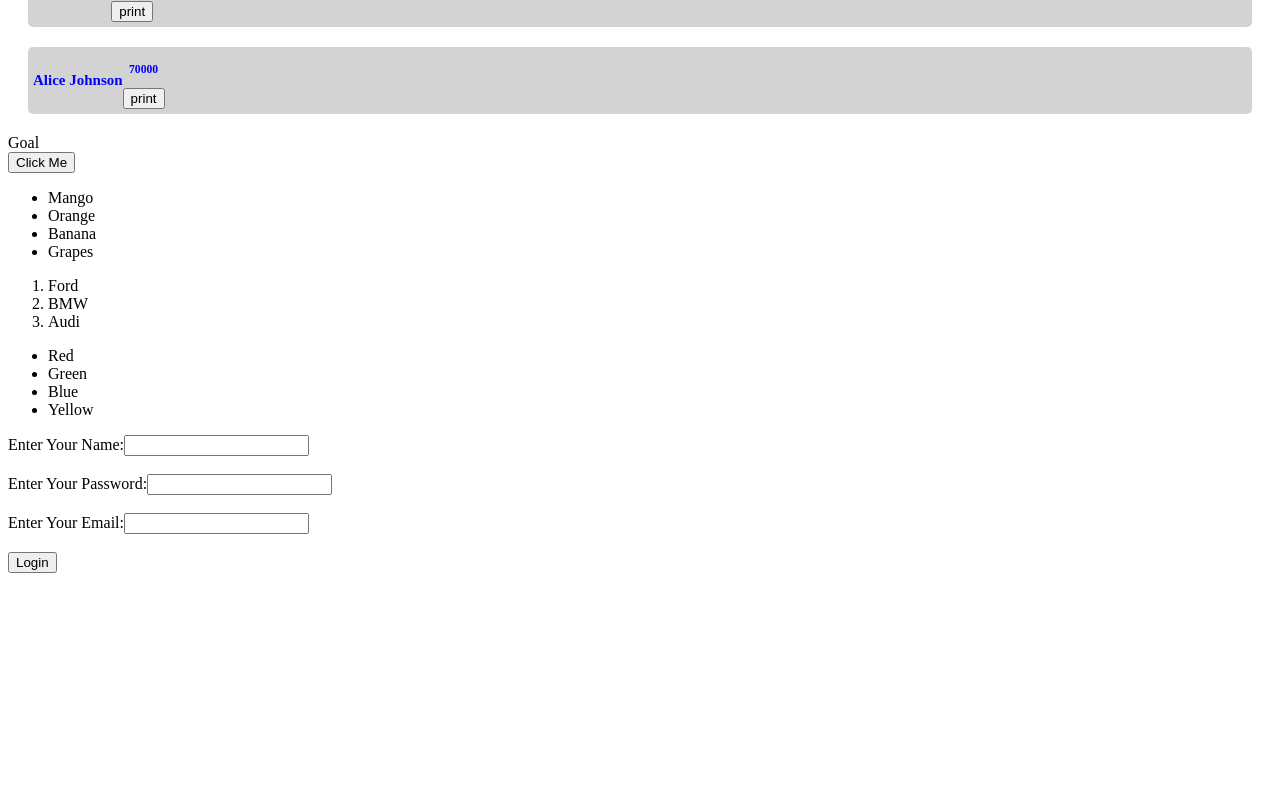
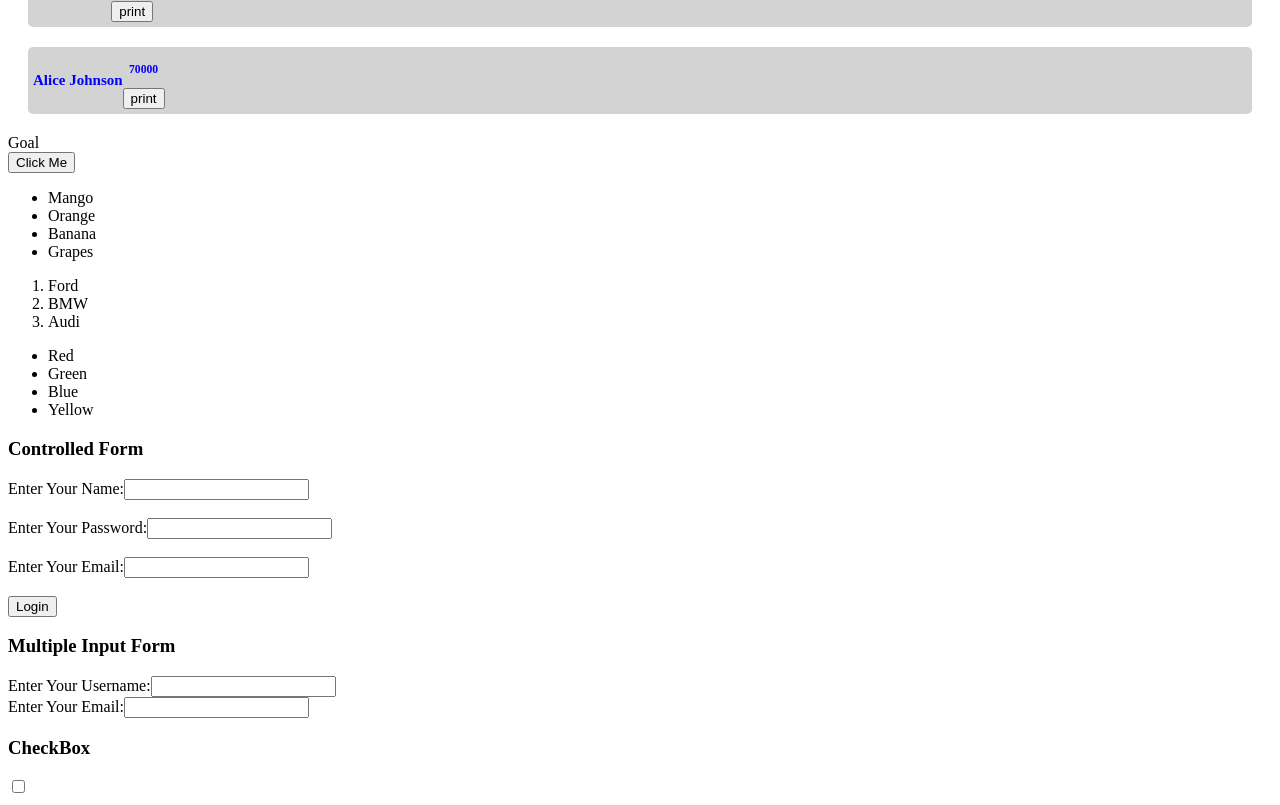
Before and after one commit to SuwanthaDarshana/render-test, a React (Vite) app: page / in a window 1280 px wide. Shown: the part 268-1073 px from the top of the page. Before the commit the page ends 849 px from the top, so only its background shows below. Built offline with nearby package versions, Linux system fonts and the light colour scheme.

Commit message:
add checkbox

```diff
--- a/src/App.jsx
+++ b/src/App.jsx
@@ -4,6 +4,8 @@ import SearchForm from "./components/ReactEvents/SearchForm";
 import Customer from "./components/Props/Customer";
 import Fruits from "./components/List/Fruits";
 import MyForm from "./components/Forms/MyForm";
+import MultipleInput from "./components/Forms/MultipleInput";
+import CheckBox from "./components/Forms/CheckBox";
 
 function App() {
   const customers = [
@@ -21,6 +23,8 @@ function App() {
       <Goal isGoal={true}/>
       <Fruits/>
       <MyForm/>
+      <MultipleInput/>
+      <CheckBox/>
     </div>
   );
 }
--- /dev/null
+++ b/src/components/Forms/CheckBox.jsx
@@ -0,0 +1,12 @@
+import React from 'react'
+
+function CheckBox() {
+  return (
+    <div>
+        <h3>CheckBox</h3>
+        <input type="checkbox" />
+    </div>
+  )
+}
+
+export default CheckBox
--- /dev/null
+++ b/src/components/Forms/MultipleInput.jsx
@@ -0,0 +1,35 @@
+import React, { useState } from "react";
+
+function MultipleInput() {
+  const [formData, setFormData] = useState({
+    email: "",
+    password: "",
+  });
+
+  const handleChange = (e) => {
+    const { name, value } = e.target;
+    setFormData({
+      ...formData,
+      [name]: value,
+    });
+  };
+
+  return (
+    <div>
+    <h3>Multiple Input Form</h3>
+      <form>
+        <label>Enter Your Username:</label>
+        <input
+          name="username"
+          value={formData.username}
+          onChange={handleChange}
+        />
+        <br />
+        <label>Enter Your Email:</label>
+        <input name="email" value={formData.email} onChange={handleChange} />
+      </form>
+    </div>
+  );
+}
+
+export default MultipleInput;
--- a/src/components/Forms/MyForm.jsx
+++ b/src/components/Forms/MyForm.jsx
@@ -11,6 +11,7 @@ function MyForm() {
 
   return (
     <div>
+    <h3>Controlled Form</h3>
       <form onSubmit={handleSubmit}>
         <label>Enter Your Name:</label>
         <input type="text" id="name" name="name" />
```
